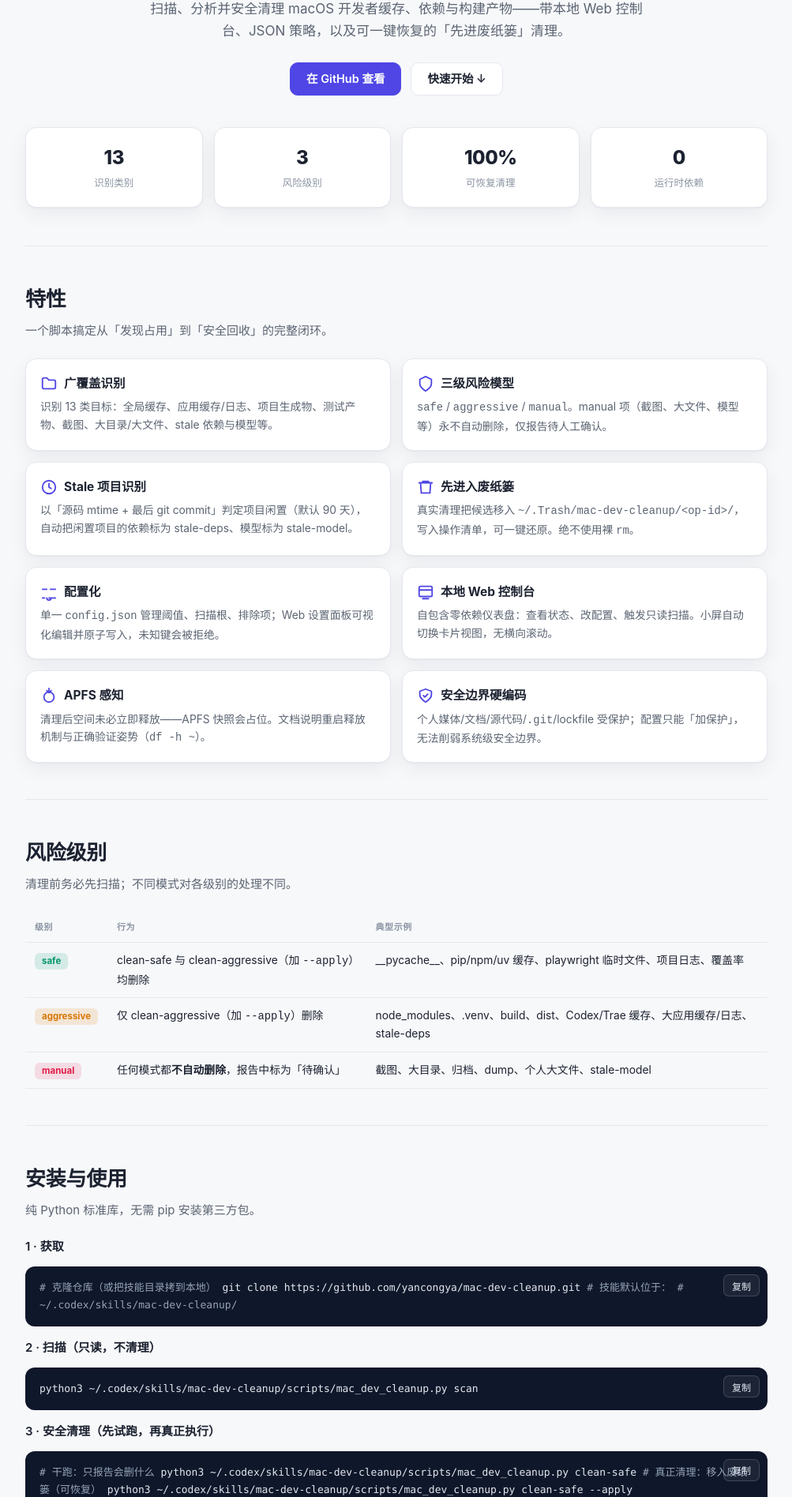
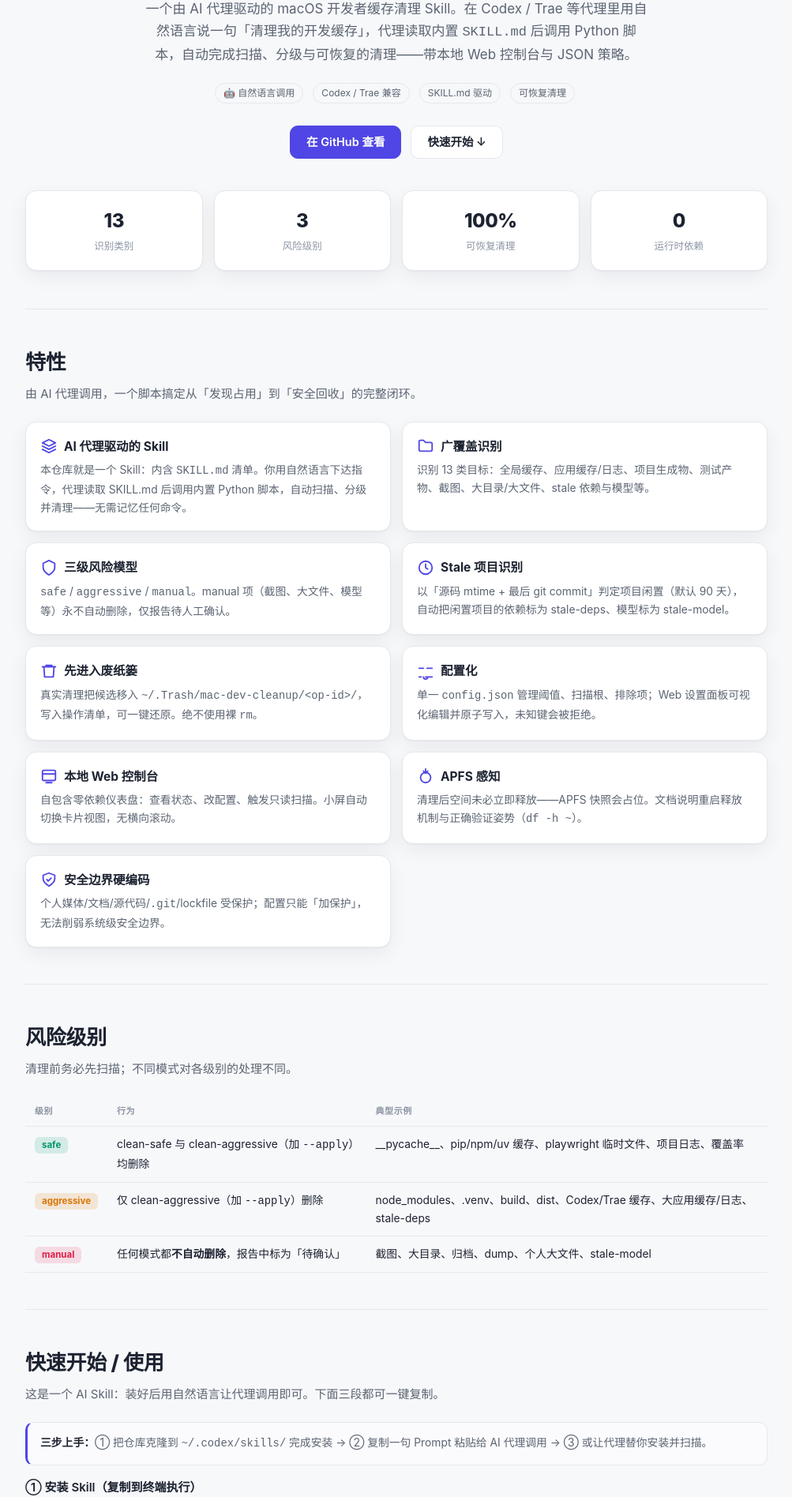
Before and after one commit to yancongya/mac-dev-cleanup, a plain HTML site: page docs/index.html in a window 1280 px wide. Shown: the part 210-2106 px from the top of the page at 79% size, without its empty margins (138-1141 px from the left). Drawn offline with Linux system fonts and the light colour scheme.

Commit message:
docs: 落地页强化 AI Skill 定位 + 新增 README
- 落地页：hero 加「AI Skill」标识与能力徽章；特性新增「AI 代理驱动的 Skill」卡片；
  快速开始改为可一键复制的 Prompt（安装/调用/让 AI 代装代扫三段），保留完整命令参考。
- 新增 README.md：面向人类读者的仓库说明，明确 SKILL.md（代理用）与 README（人用）
  职责分工、不冲突；含快速开始、能力、命令参考、安全须知。
- 仓库名保持 mac-dev-cleanup（改名会令 Pages URL 失效，已说明可选重命名）。

```diff
--- a/docs/index.html
+++ b/docs/index.html
@@ -4,7 +4,7 @@
 <meta charset="utf-8">
 <meta name="viewport" content="width=device-width, initial-scale=1">
 <meta name="color-scheme" content="light dark">
-<meta name="description" content="mac-dev-cleanup —— 扫描、分析并安全清理 macOS 开发者缓存、依赖与构建产物的命令行 skill，带本地 Web 控制台、JSON 策略与可恢复的「先进废纸篓」清理。">
+<meta name="description" content="mac-dev-cleanup —— 一个由 AI 代理驱动的 macOS 开发者缓存清理 Skill：自然语言触发，自动扫描、分级并安全清理缓存、依赖与构建产物，带本地 Web 控制台、JSON 策略与可恢复的「先进废纸篓」清理。">
 <title>mac-dev-cleanup · macOS 开发者清理</title>
 <style>
   :root{
@@ -45,6 +45,8 @@
   .nav-in{max-width:980px; margin:0 auto; padding:12px 20px; display:flex; align-items:center; gap:14px}
   .brand{font-weight:700; letter-spacing:-.01em; display:flex; align-items:center; gap:8px}
   .brand .dot{width:9px; height:9px; border-radius:50%; background:var(--accent)}
+  .skill-tag{font-size:11px; font-weight:700; color:var(--accent-inv); background:var(--accent); padding:1px 8px; border-radius:6px; margin-left:4px; letter-spacing:.02em; vertical-align:middle}
+  .badges{display:flex; gap:8px; justify-content:center; flex-wrap:wrap; margin-top:20px}
   .nav-links{margin-left:auto; display:flex; gap:18px; font-size:13.5px; color:var(--muted)}
   .nav-links a{color:var(--muted)}
   @media (max-width:640px){ .nav-links{display:none} }
@@ -103,7 +105,7 @@
 
 <header class="nav">
   <div class="nav-in">
-    <span class="brand"><span class="dot"></span>mac-dev-cleanup</span>
+    <span class="brand"><span class="dot"></span>mac-dev-cleanup<span class="skill-tag">Skill</span></span>
     <nav class="nav-links">
       <a href="#features">特性</a>
       <a href="#risk">风险级别</a>
@@ -117,9 +119,15 @@
 
 <div class="wrap">
   <section class="hero" style="border-top:none">
-    <div class="eyebrow">macOS Developer Cleanup</div>
+    <div class="eyebrow">AI Skill · macOS Developer Cleanup</div>
     <h1>mac-dev-cleanup</h1>
-    <p class="lead">扫描、分析并安全清理 macOS 开发者缓存、依赖与构建产物——带本地 Web 控制台、JSON 策略，以及可一键恢复的「先进废纸篓」清理。</p>
+    <p class="lead">一个由 AI 代理驱动的 macOS 开发者缓存清理 Skill。在 Codex / Trae 等代理里用自然语言说一句「清理我的开发缓存」，代理读取内置 <code>SKILL.md</code> 后调用 Python 脚本，自动完成扫描、分级与可恢复的清理——带本地 Web 控制台与 JSON 策略。</p>
+    <div class="badges">
+      <span class="pill">🤖 自然语言调用</span>
+      <span class="pill">Codex / Trae 兼容</span>
+      <span class="pill">SKILL.md 驱动</span>
+      <span class="pill">可恢复清理</span>
+    </div>
     <div class="cta">
       <a class="btn btn-primary" href="https://github.com/yancongya/mac-dev-cleanup">在 GitHub 查看</a>
       <a class="btn btn-ghost" href="#usage">快速开始 ↓</a>
@@ -135,8 +143,12 @@
 
   <section id="features">
     <h2>特性</h2>
-    <p class="sub">一个脚本搞定从「发现占用」到「安全回收」的完整闭环。</p>
+    <p class="sub">由 AI 代理调用，一个脚本搞定从「发现占用」到「安全回收」的完整闭环。</p>
     <div class="cards">
+      <div class="card">
+        <h3><svg class="ico" viewBox="0 0 24 24" fill="none" stroke="currentColor" stroke-width="2" stroke-linecap="round" stroke-linejoin="round"><path d="M12 3 3 7.5 12 12l9-4.5z"/><path d="M3 12l9 4.5L21 12"/><path d="M3 16.5 12 21l9-4.5"/></svg>AI 代理驱动的 Skill</h3>
+        <p>本仓库就是一个 Skill：内含 <code>SKILL.md</code> 清单。你用自然语言下达指令，代理读取 SKILL.md 后调用内置 Python 脚本，自动扫描、分级并清理——无需记忆任何命令。</p>
+      </div>
       <div class="card">
         <h3><svg class="ico" viewBox="0 0 24 24" fill="none" stroke="currentColor" stroke-width="2" stroke-linecap="round" stroke-linejoin="round"><path d="M3 7v10a2 2 0 0 0 2 2h14a2 2 0 0 0 2-2V9a2 2 0 0 0-2-2h-7L9 4H5a2 2 0 0 0-2 2z"/></svg>广覆盖识别</h3>
         <p>识别 13 类目标：全局缓存、应用缓存/日志、项目生成物、测试产物、截图、大目录/大文件、stale 依赖与模型等。</p>
@@ -186,8 +198,22 @@
   </section>
 
   <section id="usage">
-    <h2>安装与使用</h2>
-    <p class="sub">纯 Python 标准库，无需 pip 安装第三方包。</p>
+    <h2>快速开始 / 使用</h2>
+    <p class="sub">这是一个 AI Skill：装好后用自然语言让代理调用即可。下面三段都可一键复制。</p>
+
+    <div class="note" style="margin-bottom:16px"><b>三步上手：</b>① 把仓库克隆到 <code>~/.codex/skills/</code> 完成安装 → ② 复制一句 Prompt 粘贴给 AI 代理调用 → ③ 或让代理替你安装并扫描。</div>
+
+    <p style="font-weight:600;margin:6px 0 4px">① 安装 Skill（复制到终端执行）</p>
+    <div class="code"><button class="copy" data-copy>复制</button>git clone https://github.com/yancongya/mac-dev-cleanup.git ~/.codex/skills/mac-dev-cleanup</div>
+
+    <p style="font-weight:600;margin:14px 0 4px">② 复制一句 Prompt 调用（粘贴给你的 AI 代理）</p>
+    <div class="code"><button class="copy" data-copy>复制</button>用 mac-dev-cleanup 这个 skill 帮我扫描并清理开发缓存：先只做只读扫描，再列出可清理项让我确认后再执行。</div>
+
+    <p style="font-weight:600;margin:14px 0 4px">③ 或让 AI 帮你安装 + 调用（整段复制给代理）</p>
+    <div class="code"><button class="copy" data-copy>复制</button>请把 https://github.com/yancongya/mac-dev-cleanup.git 克隆到 ~/.codex/skills/mac-dev-cleanup，然后运行 scan 做一次只读扫描，并告诉我能清理多少空间、有哪些需要我确认的項目。</div>
+
+    <h3 style="margin:26px 0 6px;font-size:18px;font-weight:800">完整命令参考</h3>
+    <p class="sub" style="margin-bottom:14px">纯 Python 标准库，无需 pip 安装第三方包。</p>
 
     <p style="font-weight:600;margin-bottom:4px">1 · 获取</p>
     <div class="code"><button class="copy" data-copy>复制</button><span class="cm"># 克隆仓库（或把技能目录拷到本地）</span>
```
Also changed, not shown: README.md (added).
